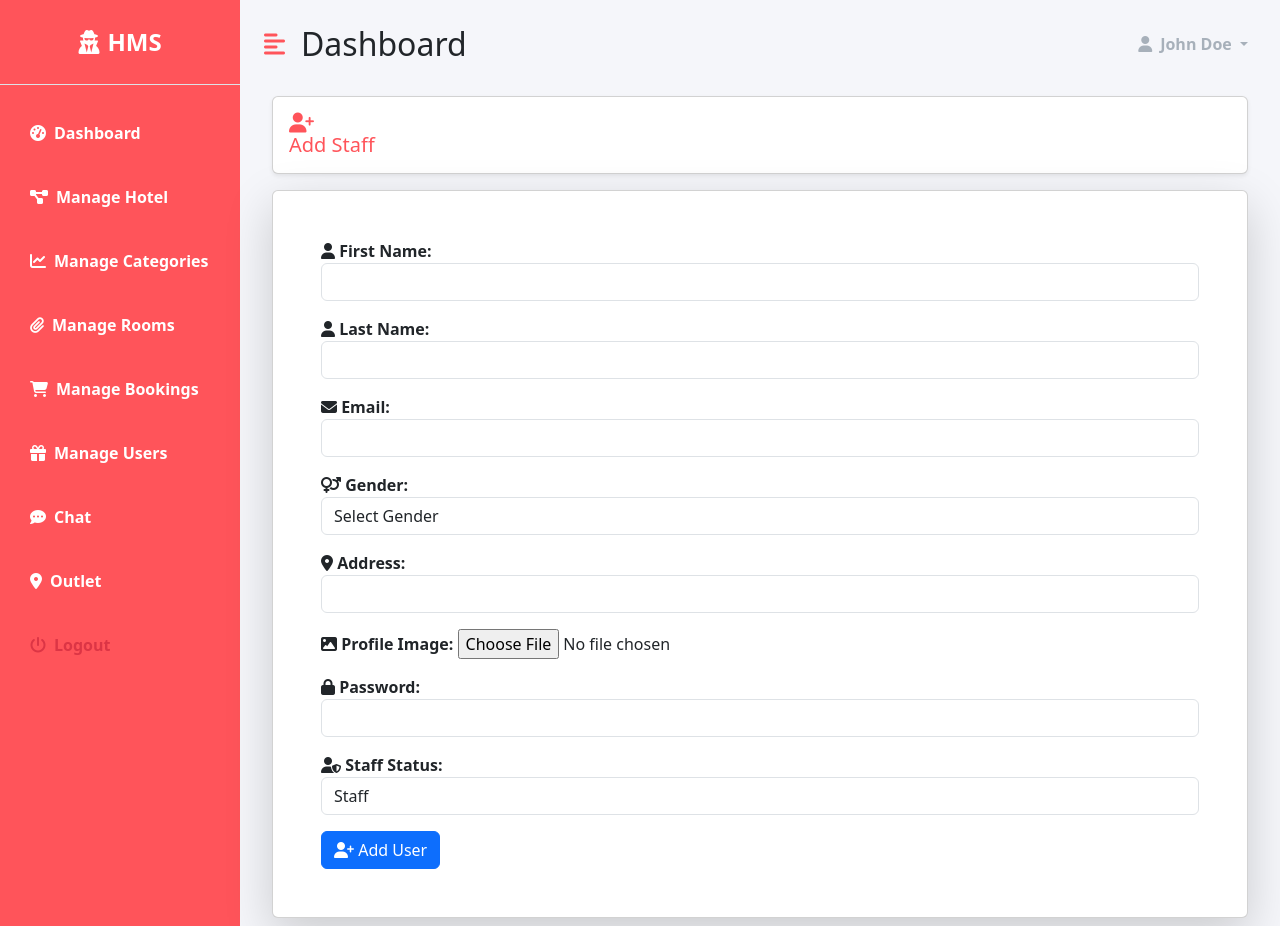
After one commit to cyrus-48/crud-hms-django-app, a Django app: page /dashboard/user/ in a window 1280 px wide. The commit adds this page. Run offline with Django 5.2, Linux system fonts and the light colour scheme; a user stored in the database is signed in; some libraries are stand-ins or nearby versions.

Commit message:
add user

```diff
--- a/dashboard/urls.py
+++ b/dashboard/urls.py
@@ -38,5 +38,8 @@ urlpatterns = [
     path('ajax-users-fetch/' , views.ajax_users_fetch , name='ajax-users-fetch'),
     path('user/<int:user_id>' , views.user_detail , name='user-detail'),
     path('edit-user/' , views.edit_user , name='edit-user'),
+    path('delete-user/' , views.delete_user , name='delete-user'),
+    path('user/',views.user , name='user'),
+    path('add-user/',views.add_user , name='add-user'),
 
 ]
--- a/dashboard/views.py
+++ b/dashboard/views.py
@@ -504,9 +504,6 @@ def user_detail(request, user_id):
         'user': user,
     }
     return render(request, 'dashboard/users/user_detail.html', context)
-
-
-
 @login_required(login_url='accounts:login')
 @staff_member_required(login_url='accounts:login')
 def edit_user(request):
@@ -564,7 +561,9 @@ def add_user(request):
         last_name = request.POST['last_name']
         email = request.POST['email']
         password = request.POST['password']
-        is_staff = request.POST['role'] == 'staff'
+        is_staff = request.POST['role']
+        address = request.POST['address']
+        gender = request.POST['gender']
         image = request.FILES['image'] if 'image' in request.FILES else None
         try:
             user = CustomUser.objects.create_user(email=email, password=password, first_name=first_name, last_name=last_name, is_staff=is_staff, image=image)
--- /dev/null
+++ b/templates/dashboard/users/add_user.html
@@ -0,0 +1,88 @@
+{% extends 'dashboard/base.html' %}
+{% load static %}
+
+{% block title %}Add Staff{% endblock %}
+
+{% block content %}
+    <div class="row">
+        <div class="col-md-12">
+            <h5 class="m-2 primary-text card shadow-sm p-3">
+                <i class="fas fa-user-plus"></i> Add Staff
+            </h5>
+        </div>
+    </div>
+    <div class="card shadow-lg m-2">
+        <div class="col-md-12 p-5">
+            <form method="post" action="{% url 'dashboard:add-user' %}" enctype="multipart/form-data">
+                {% csrf_token %}
+                {% include 'dashboard/message_include.html' %}
+
+                <div class="mb-3">
+                    <label for="first_name" class="fw-bold">
+                        <i class="fas fa-user"></i> First Name:
+                    </label>
+                    <input type="text" name="first_name" id="first_name" class="form-control" required>
+                </div>
+
+                <div class="mb-3">
+                    <label for="last_name" class="fw-bold">
+                        <i class="fas fa-user"></i> Last Name:
+                    </label>
+                    <input type="text" name="last_name" id="last_name" class="form-control" required>
+                </div>
+                <div class="mb-3">
+                    <label for="email" class="fw-bold">
+                        <i class="fas fa-envelope"></i> Email:
+                    </label>
+                    <input type="email" name="email" id="email" class="form-control" required>
+                </div>
+
+                <div class="mb-3">
+                    <label for="gender" class="fw-bold">
+                        <i class="fas fa-venus-mars"></i> Gender:
+                    </label>
+                    <select name="gender" id="gender" class="form-control" required>
+                        <option value="" selected disabled>Select Gender</option>
+                        <option value="M">Male</option>
+                        <option value="F">Female</option>
+                    </select>
+                </div>
+
+                <div class="mb-3">
+                    <label for="address" class="fw-bold">
+                        <i class="fas fa-map-marker-alt"></i> Address:
+                    </label>
+                    <input type="text" name="address" id="address" class="form-control" required>
+                </div>
+
+                <div class="mb-3">
+                    <label for="image" class="fw-bold">
+                        <i class="fas fa-image"></i> Profile Image:
+                    </label>
+                    <input type="file" name="image" id="image" class="form-control-file" required>
+                </div>
+
+                <div class="mb-3">
+                    <label for="password" class="fw-bold">
+                        <i class="fas fa-lock"></i> Password:
+                    </label>
+                    <input type="password" name="password" id="password" class="form-control" required>
+                </div>
+
+                <div class="mb-3">
+                    <label for="is_staff" class="fw-bold">
+                        <i class="fas fa-user-shield"></i> Staff Status:
+                    </label>
+                    <select name="role" id="is_staff" class="form-control" required>
+                        <option value="True"> Staff</option>
+                        <option value="False">Client</option>
+                    </select>
+                </div>
+
+                <button type="submit" class="btn btn-primary">
+                    <i class="fas fa-user-plus"></i> Add User
+                </button>
+            </form>
+        </div>
+    </div>
+{% endblock %}
--- a/templates/dashboard/users/manage_users.html
+++ b/templates/dashboard/users/manage_users.html
@@ -7,7 +7,7 @@
             <h5 class="primary-text">Manage categories</h5>
         </div>
         <div class="col-md-6">
-            <a href="{ url 'dashboard:user' }" class="btn btn-primary primary-bg ml-auto">Add user</a>
+            <a href="{% url 'dashboard:user' %}" class="btn btn-primary primary-bg ml-auto">Add user</a>
         </div>
     </div>
     <div class="card shadow-lg mt-2">
```
Also changed, not shown: db.sqlite3, media/user_images/Screenshot_from_2024-01-02_21-52-42.png (added).
